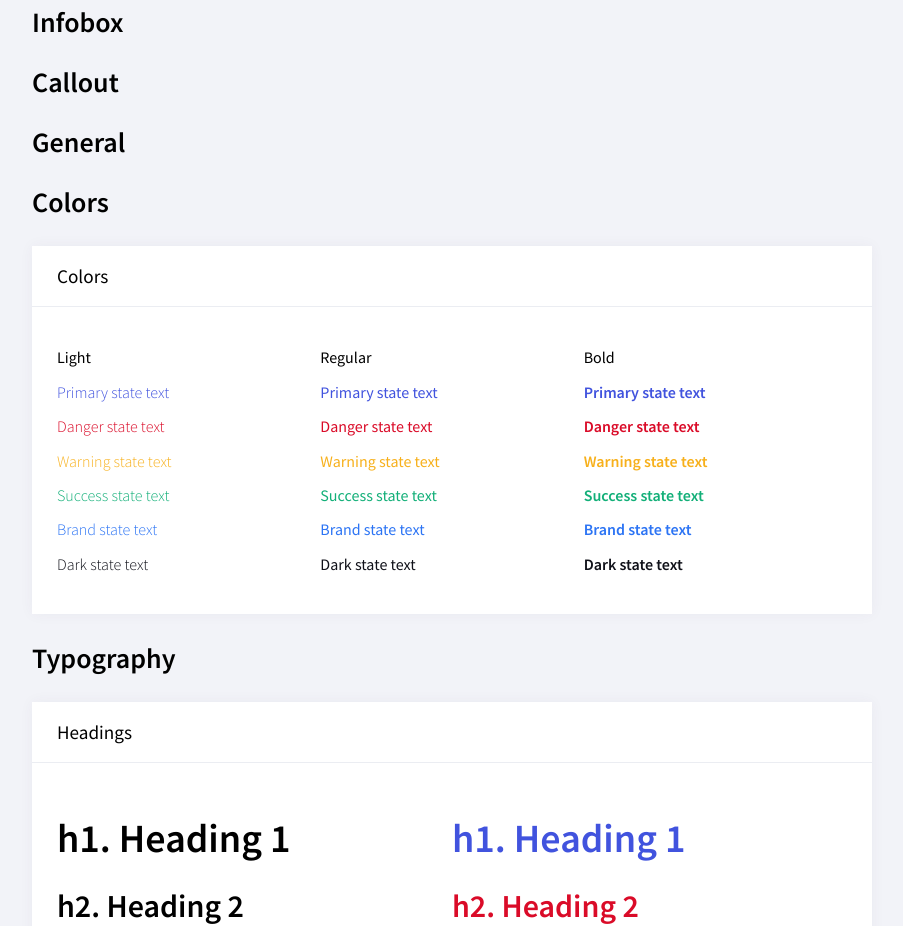
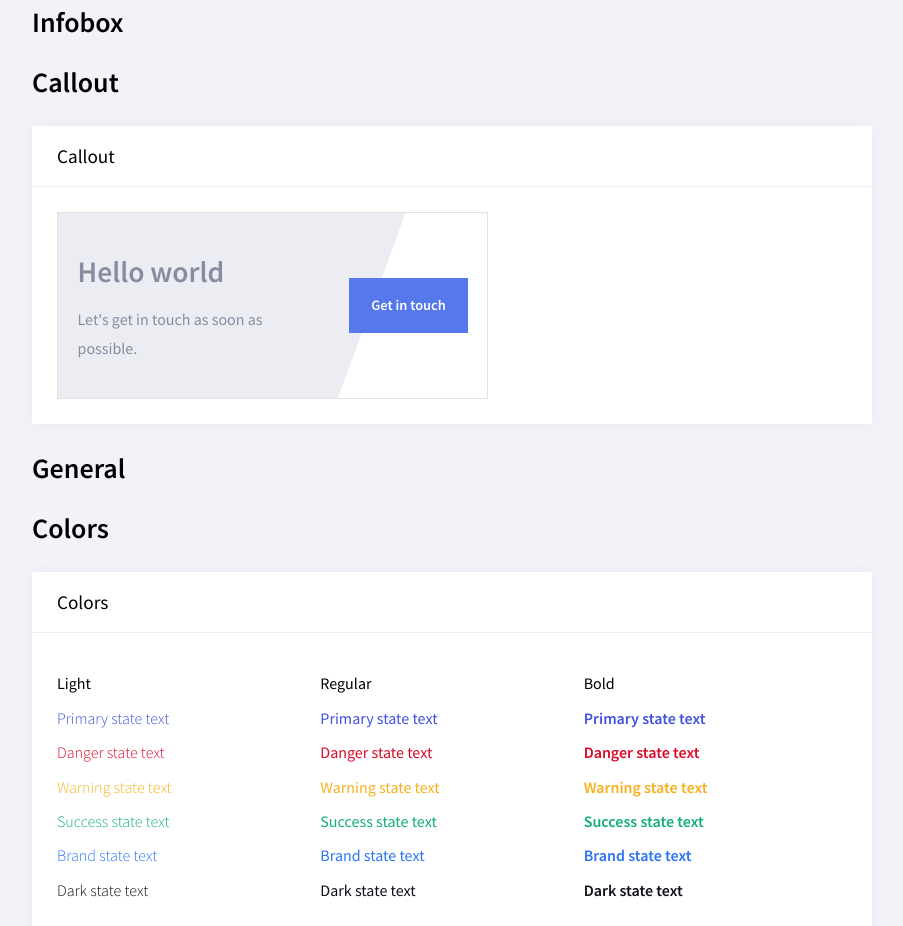
Before and after one commit to phansen88/asta, a website: page examples.html in a window 1280 px wide. Shown: the part 3840-4766 px from the top of the page, without its empty margins (188-1091 px from the left). Drawn offline with Linux system fonts and the light colour scheme.

Commit message:
Added callout and updated examples

```diff
--- a/examples.html
+++ b/examples.html
@@ -229,6 +229,22 @@
         <h3>Iconbox</h3>
         <h3>Infobox</h3>
         <h3>Callout</h3>
+        <div class="a-item">
+            <div class="a-item__heading">Callout</div>
+            <div class="a-item__body" style="flex-direction: row; flex-wrap: wrap;">
+                <div class="a-callout a-callout--diagonal-bg" style="border:1px solid #e2e2e2;">
+                    <div class="a-callout__body">
+                        <div class="a-callout__content">
+                            <h3>Hello world</h3>
+                            <p class="a-callout__desc">Let's get in touch as soon as possible.</p>
+                        </div>
+                        <div class="a-callout__action">
+                            <a href="javascript:void(0)" class="a-callout--button">Get in touch</a>
+                        </div>
+                    </div>
+                </div>
+            </div>
+        </div>
         <h3>General</h3>
         <h3>Colors</h3>
         <div class="a-item">
--- /dev/null
+++ b/src/sass/components/_a-callout.scss
@@ -0,0 +1,105 @@
+.a-callout {
+    padding: 1.22rem;
+    &.a-callout--diagonal-bg {
+        overflow: hidden;
+        position: relative;
+        background-color: $white;
+        &:before {
+            content: ' ';
+            position: absolute;
+            top: 0;
+            left: 0;
+            right: 0;
+            bottom: 0;
+            background-color: $shadow-white;
+            z-index: 1;
+        }
+        &:after {
+            content: ' ';
+            width: 200%;
+            height: 1000px;
+            position: absolute;
+            z-index: 1;
+            top: 0;
+            left: 45%;
+            -webkit-transform: rotate(20deg);
+            transform: rotate(20deg);
+            background-color: $white;
+        }
+        .a-callout__body {
+            position: relative;
+            z-index: 2;
+        }
+    }
+    .a-callout__body {
+        display: -webkit-box;
+        display: -ms-flexbox;
+        display: flex;
+        -webkit-box-align: center;
+        -ms-flex-align: center;
+        align-items: center;
+        .a-callout__content {
+            -webkit-box-flex: 2;
+            -ms-flex: 2;
+            flex: 2;
+            h3 {
+                font-size: 1.85rem;
+                font-weight: 600;
+                color: $shadowlol;
+                margin-bottom: 1rem;
+                margin-top: 1.4rem;
+            }
+            .a-callout__desc {
+                font-size: 1rem;
+                line-height: 1.8rem;
+                color: $shadowlol;
+                padding-right: 1.5rem;
+                font-weight: 400;
+                margin-top: 0;
+            }
+        }
+        .a-callout__action {
+            -webkit-box-flex: 1;
+            -ms-flex: 1;
+            flex: 1;
+            display: -webkit-box;
+            display: -ms-flexbox;
+            display: flex;
+            -webkit-box-orient: vertical;
+            -webkit-box-direction: normal;
+            -ms-flex-direction: column;
+            flex-direction: column;
+            -webkit-box-align: end;
+            -ms-flex-align: end;
+            align-items: flex-end;
+            -webkit-box-pack: center;
+            -ms-flex-pack: center;
+            justify-content: center;
+            .a-callout--button {
+                display: inline-block;
+                padding: 1rem 1.3rem;
+                font-size: 0.9rem;
+                font-weight: 600;
+                background-color: #5578eb;
+                border-color: #5578eb;
+                color: #ffffff;
+                outline: none !important;
+                vertical-align: middle;
+                text-align: center;
+                -webkit-user-select: none;
+                -moz-user-select: none;
+                -ms-user-select: none;
+                user-select: none;
+                line-height: 1.5;
+                border-radius: 0;
+                border: 1px solid transparent;
+                text-decoration: none;
+                -webkit-transition: all 0.15s ease-in-out;
+                transition: all 0.15s ease-in-out;
+                &:hover, :active {
+                    background-color: darken(#5578eb, 10%);
+                }
+            }
+        }
+    }
+}
--- a/src/sass/main.scss
+++ b/src/sass/main.scss
@@ -11,6 +11,7 @@
 @import 'theme/themes';
 @import 'components/a-accordion';
 @import 'components/a-badge';
+@import 'components/a-callout';
 @import 'components/a-item';
 @import 'components/a-navs';
 @import 'components/a-pagination';
```
Also changed, not shown: dist/css/styles.css.
